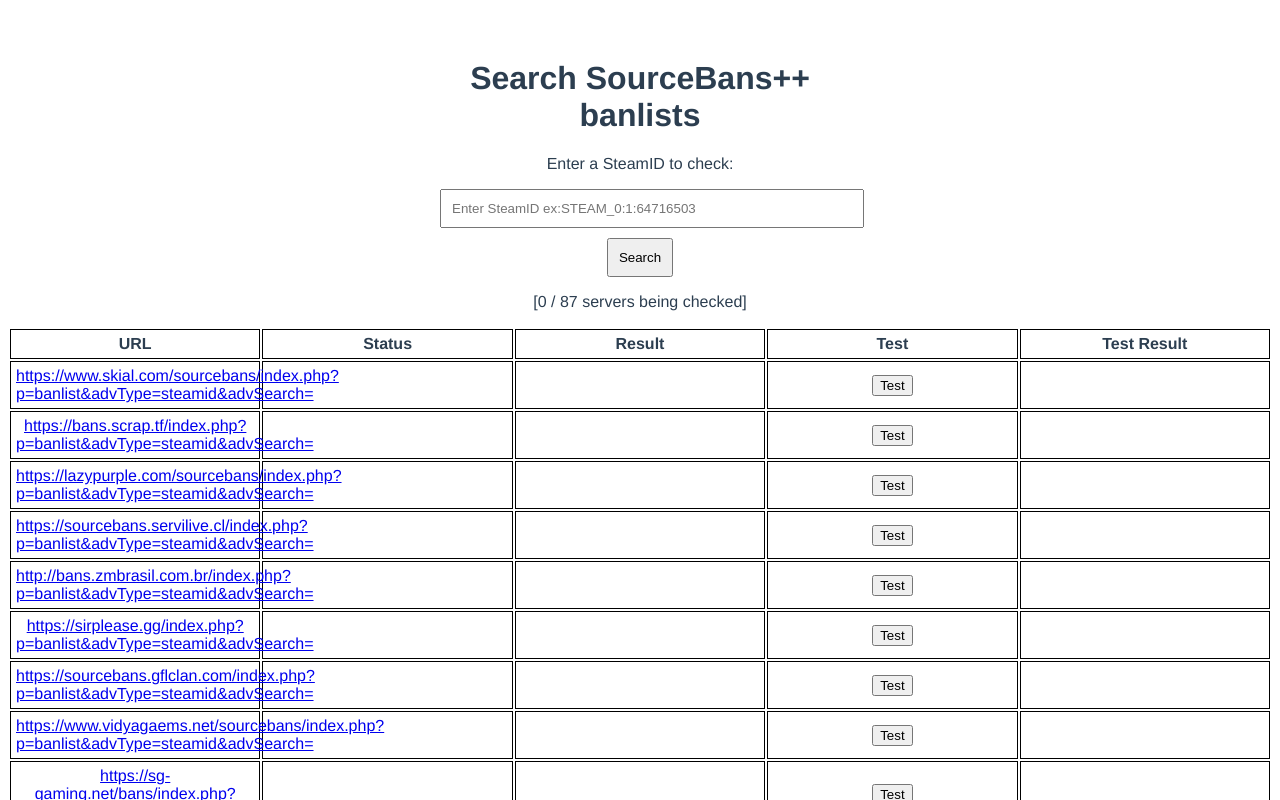
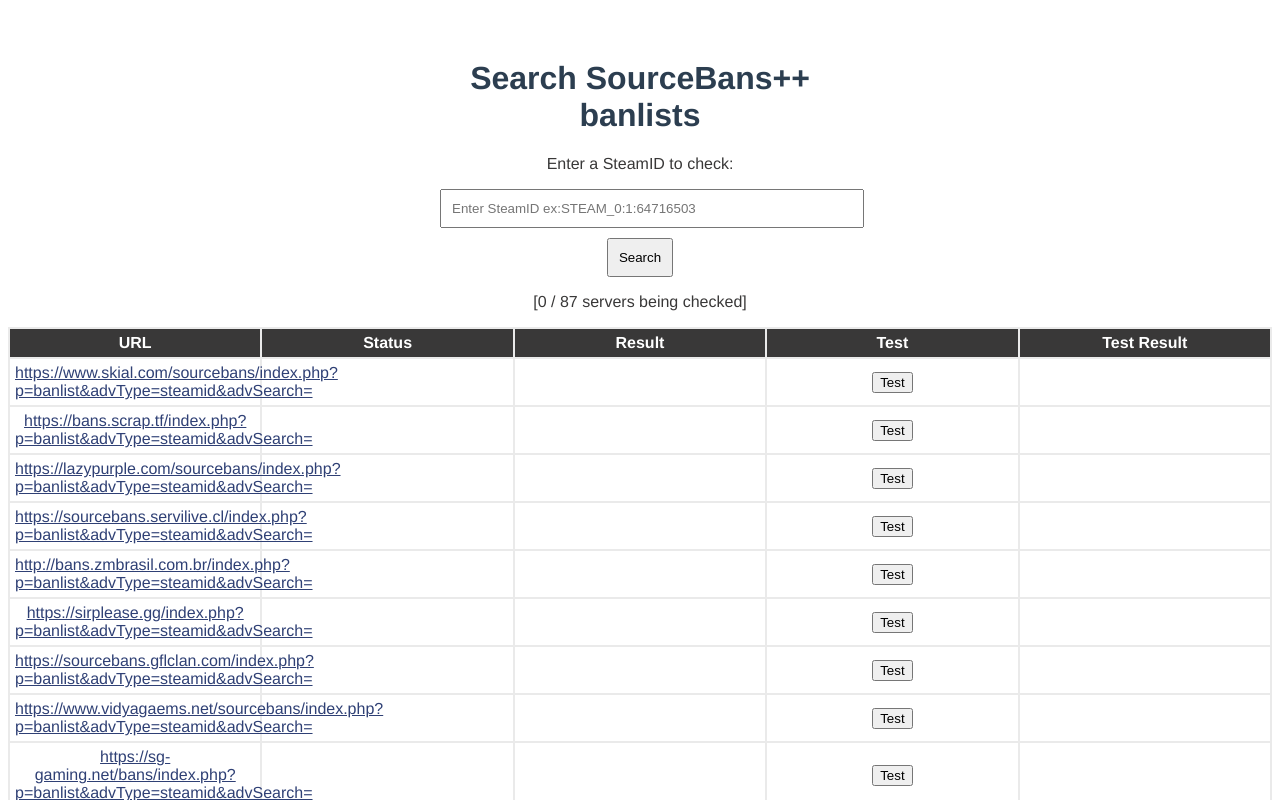
Before and after one commit to DiegoFleitas/sourceban-checker, a Vue app: page / in a window 1280 px wide. Shown: the top 800 px of the page. Built offline with nearby package versions, Linux system fonts and the light colour scheme.

Commit message:
add basic styling

```diff
--- a/src/App.vue
+++ b/src/App.vue
@@ -85,8 +85,13 @@
   -webkit-font-smoothing: antialiased;
   -moz-osx-font-smoothing: grayscale;
   text-align: center;
+  color: #393838;
+  margin-top: 60px;
+  background-color: white;
+}
+
+h1 {
   color: #2c3e50;
-  margin-top: 60px;
 }
 
 .table-container {
@@ -99,12 +104,35 @@
 table {
   width: 100%;
   table-layout: fixed;
+  background-color: #eaeaea;
 }
 
 th, td {
   width: 20%;
   text-align: center;
   padding: 5px;
-  border: 1px solid black;
+  background-color: #393838;
+  color: white;
+}
+
+td {
+  background-color: white;
+  color: #393838;
+}
+
+td span {
+  color: #393838
+}
+
+.danger {
+  color: #b80202;
+}
+
+.suceess {
+  color: green;
+}
+
+a {
+  color: #2f4075;
 }
 </style>
--- a/src/components/SearchComponent.vue
+++ b/src/components/SearchComponent.vue
@@ -28,7 +28,6 @@
   methods: {
     search() {
       if (!this.steamId) {
-        alert("Please enter a SteamID");
         return;
       }
       this.$store.commit("clearSearches");
@@ -57,6 +56,10 @@
   margin-bottom: 10px;
 }
 
+a {
+  color: #2f4075;
+}
+
 button {
   padding: 10px;
 }
--- a/src/components/SearchResultComponent.vue
+++ b/src/components/SearchResultComponent.vue
@@ -5,13 +5,13 @@
         removeProxyFromUrl(search.url)
       }}</a>
     </td>
-    <td>{{ search.status }}</td>
+    <td><span>{{ search.status }}</span></td>
     <td>
       <a
         v-if="search.result === 'Banned'"
         :href="removeProxyFromUrl(search.url)"
         target="_blank"
-        style="color: red;"
+        class="danger"
       >
         {{ search.result }}
       </a>
@@ -25,14 +25,14 @@
     </td>
     <td>
       <div v-if="testResult === 'pass'">
-        <span style="color: green;">✔</span> Test passed
+        <span class="suceess">✔</span> Test passed
       </div>
       <div v-else-if="testResult === 'fail'">
-        <span style="color: red;">❌</span>
+        <span class="danger">❌</span>
         <a :href="getNewIssueUrl()"  target="_blank">Test failed</a>
       </div>
       <div v-else-if="testResult === 'error'">
-        <span style="color: red;">❌</span>
+        <span class="danger">❌</span>
         <a :href="getNewIssueUrl()"  target="_blank">Test error</a>
       </div>
     </td>
```
